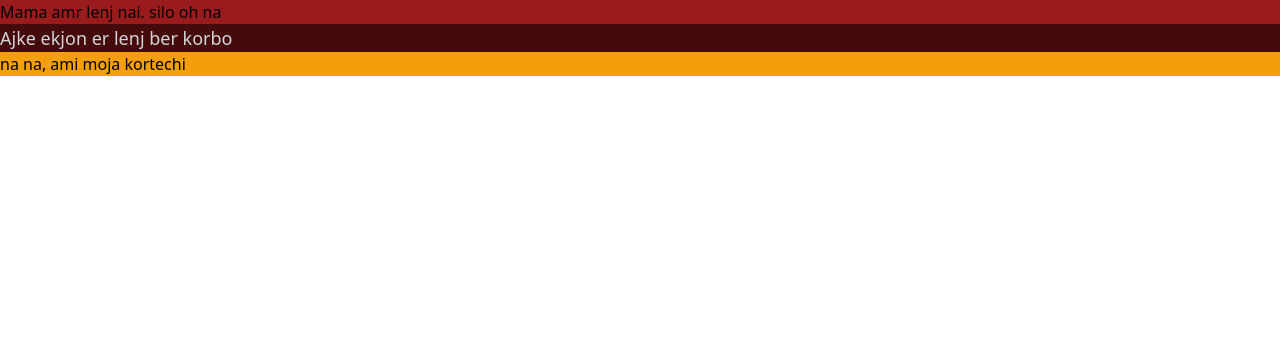
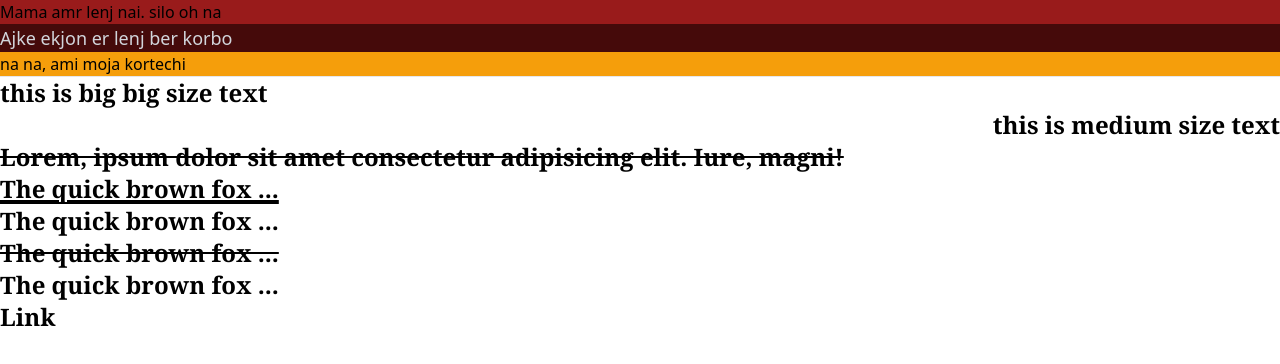
Before and after one commit to ApurboShib/CSS_Framework, a plain HTML site: page index.html in a window 1280 px wide. Drawn offline with nearby package versions, Linux system fonts and the light colour scheme.

Commit message:
see some features

```diff
--- a/index.html
+++ b/index.html
@@ -10,5 +10,18 @@
     <h1 class="bg-red-800" font-medium aria-colcount="">Mama amr lenj nai. silo oh na</h1>
     <h3 c class="bg-red-950 text-lg text-gray-300" >Ajke ekjon er lenj ber korbo</h3>
     <p class="bg-amber-500">na na, ami moja kortechi</p>
+    <hr>
+    <!-- font size -->
+    <section class="font-serif text-2xl font-bold proportional-nums ">
+        <h1 class="text-centere underline-offset-4">this is big big size text</h1>
+        <h3 class="text-right">this is medium size text</h3>
+        <p class="text-left line-through">Lorem, ipsum dolor sit amet consectetur adipisicing elit. Iure, magni!</p>
+        <p class="underline ...">The quick brown fox ...</p>
+<p class="overline ...">The quick brown fox ...</p>
+<p class="line-through ...">The quick brown fox ...</p>
+<p class="no-underline ... rounded-xl">The quick brown fox ...</p>
+<a href="#" class="no-underline hover:underline ...">Link</a>
+
+    </section>
 </body>
 </html>
```
